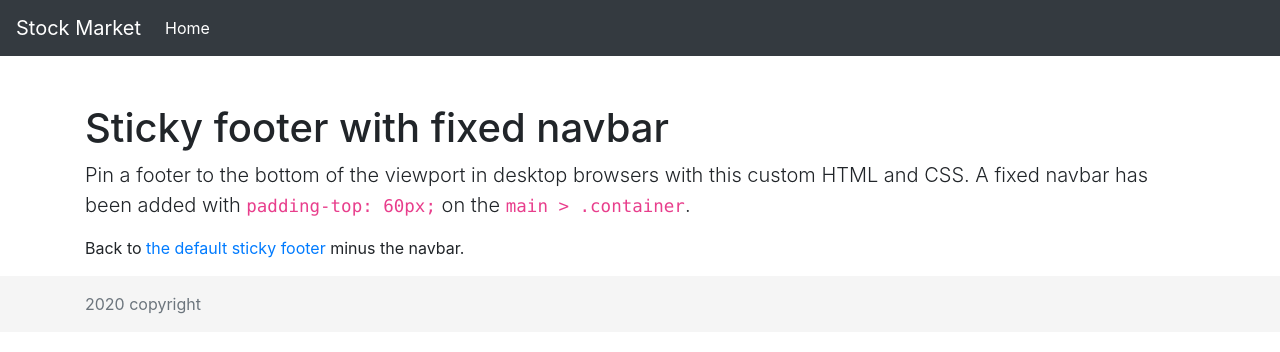
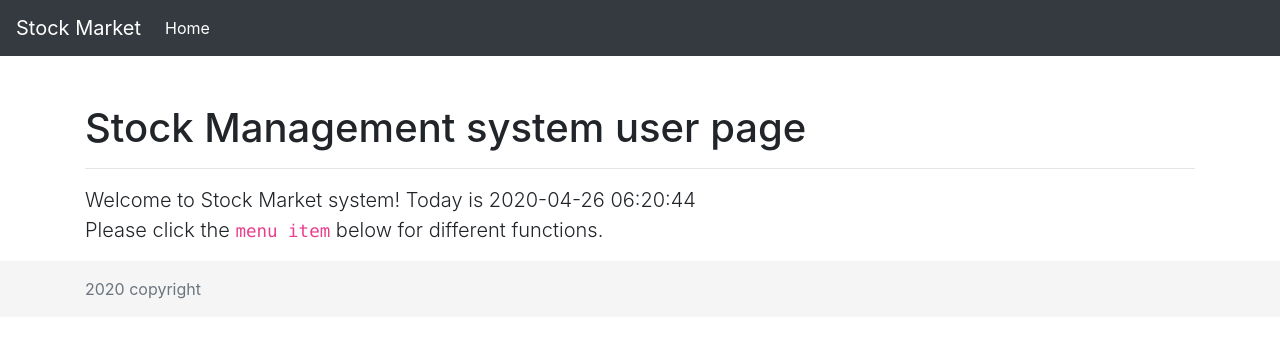
Before and after one commit to pacman0208/StockMarket, an Angular app in the folder frontEnd/: page /userlanding in a window 1280 px wide. Shown: the top 352 px of the page. Built offline with nearby package versions, Linux system fonts and the light colour scheme.

Commit message:
add logic for login and header menu

```diff
--- a/frontEnd/src/app/component/header/header.component.html
+++ b/frontEnd/src/app/component/header/header.component.html
@@ -10,7 +10,7 @@
           <a class="nav-link" [routerLink]="[ '/login' ]">Home<span class="sr-only">(current)</span></a>
         </li>
         <li class="nav-item" *ngFor="let item of menuList">
-          <a class="nav-link" >{{item}}</a>
+          <a class="nav-link" [routerLink]="[ '/'+item.url ]">{{item.name}}</a>
 
         </li>
       </ul>
--- a/frontEnd/src/app/component/userlanding/userlanding.component.html
+++ b/frontEnd/src/app/component/userlanding/userlanding.component.html
@@ -2,8 +2,11 @@
 <!-- Begin page content -->
 <main role="main" class="flex-shrink-0">
     <div class="container">
-      <h1 class="mt-5">Sticky footer with fixed navbar</h1>
-      <p class="lead">Pin a footer to the bottom of the viewport in desktop browsers with this custom HTML and CSS. A fixed navbar has been added with <code>padding-top: 60px;</code> on the <code>main &gt; .container</code>.</p>
-      <p>Back to <a href="/docs/examples/sticky-footer/">the default sticky footer</a> minus the navbar.</p>
+      <h1 class="mt-5">Stock Management system user page</h1>
+      <hr>
+      <p class="lead">
+        Welcome to Stock Market system! Today is {{currentDate|date:'yyyy-MM-dd HH:mm:ss'}}<br/>
+        Please click the <code>menu item</code> below for different functions.
+      </p>
     </div>
   </main>
--- a/frontEnd/src/app/component/userlanding/userlanding.component.ts
+++ b/frontEnd/src/app/component/userlanding/userlanding.component.ts
@@ -6,7 +6,7 @@ import { Component, OnInit } from '@angular/core';
   styleUrls: ['./userlanding.component.css']
 })
 export class UserlandingComponent implements OnInit {
-
+  currentDate:Date = new Date();
   constructor() { }
 
   ngOnInit(): void {
--- a/frontEnd/src/app/services/menu-storeage.service.ts
+++ b/frontEnd/src/app/services/menu-storeage.service.ts
@@ -8,16 +8,16 @@ export class MenuStoreageService {
 
   constructor() { }
 
-  menuList:any[] = [];
+  menuList:any[] = [{}];
   /*
   * generate menu list
   */
  public generateList(){
     console.log('generateList method called');
-    this.menuList.push('IPO');
-    this.menuList.push('Compare company/sector');
-    this.menuList.push('Edit profile');
-    this.menuList.push('Logout');
+    this.menuList.push({name:'IPO',url:'ipo'});
+    this.menuList.push({name:'Compare company/sector',url:'compare'});
+    this.menuList.push({name:'Edit profile',url:'edit-profile'});
+    this.menuList.push({name:'Logout',url:'logout'});
     // this.menuList.forEach(element => {
     //   this.set(element,element);
     // });
```
